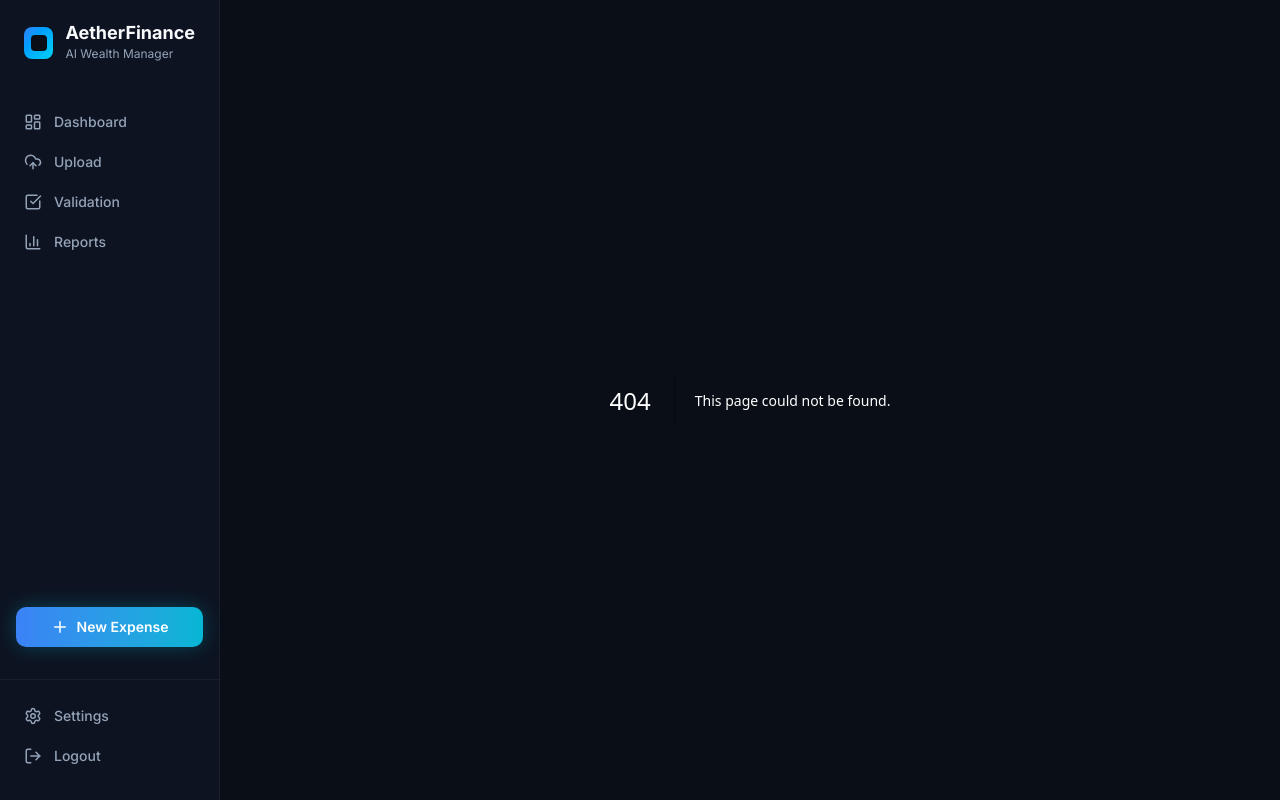
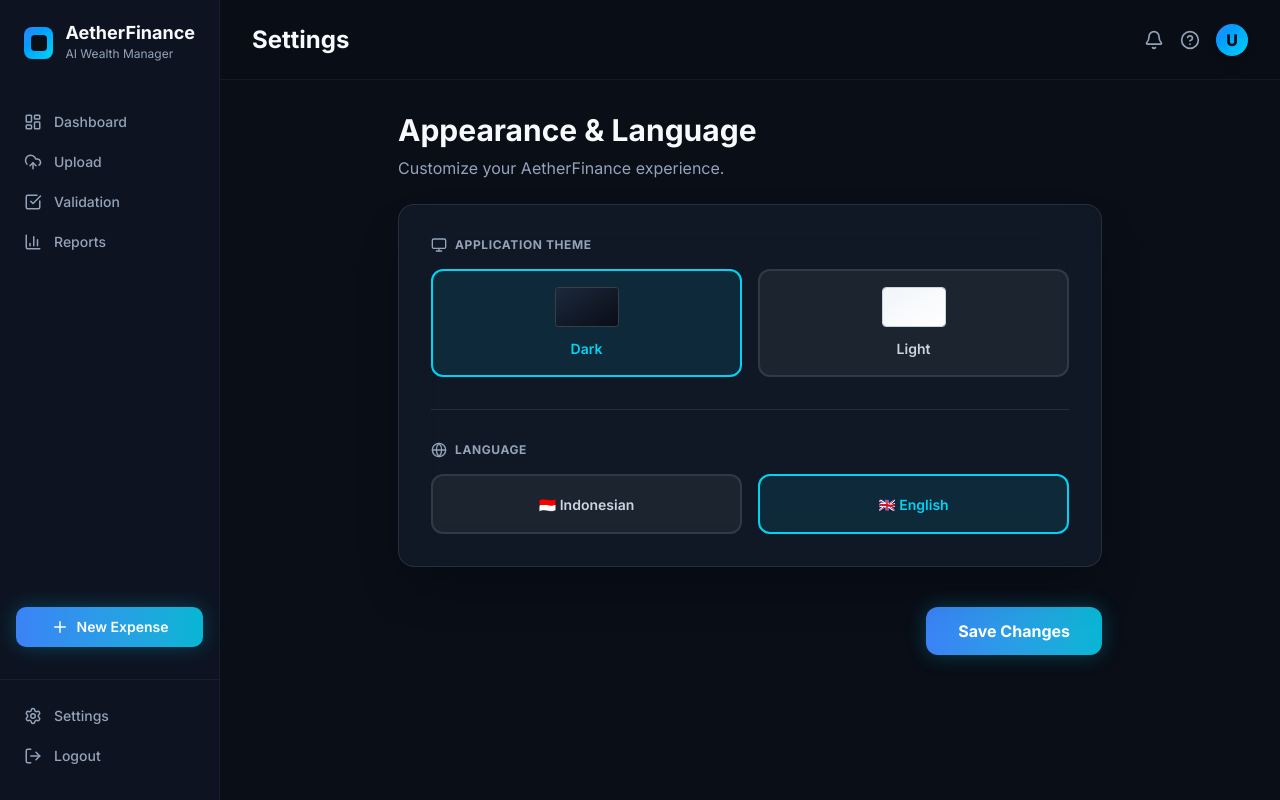
Before and after one commit to al1prahman/ai-expense-tracker, a Next.js app in the folder frontend-next/: page /settings in a window 1280 px wide. Before the commit this address had no page. Built offline with nearby package versions, Linux system fonts and the light colour scheme; no server answers.

Commit message:
feat: add SettingsContext and SettingsPage for user preferences management

```diff
--- a/frontend-next/app/layout.tsx
+++ b/frontend-next/app/layout.tsx
@@ -2,6 +2,7 @@
 import { Inter } from "next/font/google";
 import "./globals.css";
 import ClientLayout from "@/components/ClientLayout";
+import { SettingsProvider } from "@/context/SettingsContext";
 
 const inter = Inter({ subsets: ["latin"] });
 
@@ -16,12 +17,14 @@
   children: React.ReactNode;
 }>) {
   return (
-    <html lang="en">
+    <html lang="en" className="dark">
       <body className={inter.className}>
-        {/* Kita bungkus seluruh aplikasi dengan ClientLayout yang baru kita buat */}
-        <ClientLayout>
-          {children}
-        </ClientLayout>
+        {/* Bungkus seluruh aplikasi dengan SettingsProvider */}
+        <SettingsProvider>
+          <ClientLayout>
+            {children}
+          </ClientLayout>
+        </SettingsProvider>
       </body>
     </html>
   );
--- /dev/null
+++ b/frontend-next/app/settings/page.tsx
@@ -0,0 +1,106 @@
+'use client';
+import Navbar from '@/components/Navbar';
+import { useSettings } from '@/context/SettingsContext';
+import { Monitor, Globe, CheckCircle2 } from 'lucide-react';
+import { useState } from 'react';
+
+export default function SettingsPage() {
+  const { theme, setTheme, language, setLanguage, t } = useSettings();
+  const [showToast, setShowToast] = useState(false);
+
+  const handleSave = () => {
+    setShowToast(true);
+    setTimeout(() => setShowToast(false), 3000); // Hilang setelah 3 detik
+  };
+
+  return (
+    <div className="min-h-screen bg-[#090E17] text-[#F8FAFC] font-sans pb-12">
+      <Navbar title={t('settings')} />
+
+      <main className="px-8 mt-8 max-w-3xl mx-auto space-y-6">
+        <div>
+          <h1 className="text-3xl font-bold mb-2">{t('appearance')}</h1>
+          <p className="text-[#94A3B8]">{t('desc')}</p>
+        </div>
+
+        {/* Notifikasi Simpan */}
+        {showToast && (
+          <div className="p-4 bg-green-500/10 border border-green-500/30 rounded-xl flex items-start space-x-3 transition-all">
+            <CheckCircle2 className="text-green-400 mt-0.5 shrink-0" size={18} />
+            <p className="text-green-400 text-sm font-medium">Pengaturan berhasil disimpan!</p>
+          </div>
+        )}
+
+        <div className="bg-slate-800/40 backdrop-blur-xl border border-white/10 rounded-2xl p-8 shadow-2xl space-y-8">
+
+          {/* Pilihan Tema */}
+          <div className="space-y-4">
+            <div className="flex items-center space-x-2 text-[#94A3B8] font-bold uppercase text-xs tracking-wider">
+              <Monitor size={16} />
+              <span>{t('theme')}</span>
+            </div>
+
+            <div className="grid grid-cols-2 gap-4">
+              <button
+                onClick={() => setTheme('dark')}
+                className={`flex flex-col items-center justify-center p-4 rounded-xl border-2 transition-all ${theme === 'dark' ? 'border-cyan-400 bg-cyan-400/10' : 'border-white/10 bg-white/5 hover:border-white/20'}`}
+              >
+                <div className="w-16 h-10 bg-[#090E17] rounded border border-white/20 mb-3 flex items-center justify-center overflow-hidden">
+                  <div className="w-full h-full bg-gradient-to-br from-slate-800 to-[#090E17]"></div>
+                </div>
+                <span className={`text-sm font-semibold ${theme === 'dark' ? 'text-cyan-400' : 'text-slate-300'}`}>{t('dark')}</span>
+              </button>
+
+              <button
+                onClick={() => setTheme('light')}
+                className={`flex flex-col items-center justify-center p-4 rounded-xl border-2 transition-all ${theme === 'light' ? 'border-cyan-400 bg-cyan-400/10' : 'border-white/10 bg-white/5 hover:border-white/20'}`}
+              >
+                <div className="w-16 h-10 bg-white rounded border border-slate-300 mb-3 flex items-center justify-center overflow-hidden">
+                  <div className="w-full h-full bg-gradient-to-br from-slate-100 to-white"></div>
+                </div>
+                <span className={`text-sm font-semibold ${theme === 'light' ? 'text-cyan-400' : 'text-slate-300'}`}>{t('light')}</span>
+              </button>
+            </div>
+          </div>
+
+          <div className="h-px bg-white/10 w-full" />
+
+          {/* Pilihan Bahasa */}
+          <div className="space-y-4">
+            <div className="flex items-center space-x-2 text-[#94A3B8] font-bold uppercase text-xs tracking-wider">
+              <Globe size={16} />
+              <span>{t('language')}</span>
+            </div>
+
+            <div className="grid grid-cols-2 gap-4">
+              <button
+                onClick={() => setLanguage('id')}
+                className={`p-4 rounded-xl border-2 transition-all text-center ${language === 'id' ? 'border-cyan-400 bg-cyan-400/10 text-cyan-400' : 'border-white/10 bg-white/5 text-slate-300 hover:border-white/20'}`}
+              >
+                <span className="text-sm font-semibold">🇮🇩 {t('indonesian')}</span>
+              </button>
+
+              <button
+                onClick={() => setLanguage('en')}
+                className={`p-4 rounded-xl border-2 transition-all text-center ${language === 'en' ? 'border-cyan-400 bg-cyan-400/10 text-cyan-400' : 'border-white/10 bg-white/5 text-slate-300 hover:border-white/20'}`}
+              >
+                <span className="text-sm font-semibold">🇬🇧 {t('english')}</span>
+              </button>
+            </div>
+          </div>
+
+        </div>
+
+        <div className="flex justify-end pt-4">
+          <button
+            onClick={handleSave}
+            className="px-8 py-3 bg-gradient-to-r from-[#3B82F6] to-[#06B6D4] text-white font-bold rounded-xl shadow-[0_0_20px_rgba(6,182,212,0.3)] hover:opacity-90 transition-opacity"
+          >
+            {t('save')}
+          </button>
+        </div>
+
+      </main>
+    </div>
+  );
+}
--- /dev/null
+++ b/frontend-next/context/SettingsContext.tsx
@@ -0,0 +1,91 @@
+'use client';
+import React, { createContext, useContext, useState, useEffect } from 'react';
+
+type Language = 'id' | 'en';
+type Theme = 'dark' | 'light';
+
+interface SettingsContextType {
+  language: Language;
+  theme: Theme;
+  setLanguage: (lang: Language) => void;
+  setTheme: (theme: Theme) => void;
+  t: (key: string) => string; // Fungsi untuk menerjemahkan teks
+}
+
+const SettingsContext = createContext<SettingsContextType | undefined>(undefined);
+
+// Kamus Bahasa Sederhana
+const dictionary = {
+  id: {
+    settings: 'Pengaturan',
+    theme: 'Tema Aplikasi',
+    dark: 'Gelap',
+    light: 'Terang',
+    language: 'Bahasa',
+    indonesian: 'Indonesia',
+    english: 'Inggris',
+    save: 'Simpan Perubahan',
+    appearance: 'Penampilan & Bahasa',
+    desc: 'Sesuaikan pengalaman AetherFinance Anda.'
+  },
+  en: {
+    settings: 'Settings',
+    theme: 'Application Theme',
+    dark: 'Dark',
+    light: 'Light',
+    language: 'Language',
+    indonesian: 'Indonesian',
+    english: 'English',
+    save: 'Save Changes',
+    appearance: 'Appearance & Language',
+    desc: 'Customize your AetherFinance experience.'
+  }
+};
+
+export function SettingsProvider({ children }: { children: React.ReactNode }) {
+  const [language, setLanguageState] = useState<Language>('en');
+  const [theme, setThemeState] = useState<Theme>('dark');
+
+  // Ambil pengaturan dari memori browser saat pertama kali dimuat
+  useEffect(() => {
+    const savedLang = localStorage.getItem('app_lang') as Language;
+    const savedTheme = localStorage.getItem('app_theme') as Theme;
+    if (savedLang) setLanguageState(savedLang);
+    if (savedTheme) {
+      setThemeState(savedTheme);
+      if (savedTheme === 'light') document.documentElement.classList.remove('dark');
+      else document.documentElement.classList.add('dark');
+    } else {
+      document.documentElement.classList.add('dark'); // Default Dark
+    }
+  }, []);
+
+  const setLanguage = (lang: Language) => {
+    setLanguageState(lang);
+    localStorage.setItem('app_lang', lang);
+  };
+
+  const setTheme = (newTheme: Theme) => {
+    setThemeState(newTheme);
+    localStorage.setItem('app_theme', newTheme);
+    if (newTheme === 'light') document.documentElement.classList.remove('dark');
+    else document.documentElement.classList.add('dark');
+  };
+
+  // Fungsi penerjemah (Translator)
+  const t = (key: string) => {
+    return dictionary[language][key as keyof typeof dictionary['id']] || key;
+  };
+
+  return (
+    <SettingsContext.Provider value={{ language, theme, setLanguage, setTheme, t }}>
+      {children}
+    </SettingsContext.Provider>
+  );
+}
+
+export function useSettings() {
+  const context = useContext(SettingsContext);
+  if (context === undefined) throw new Error('useSettings must be used within a SettingsProvider');
+  return context;
+}
```
